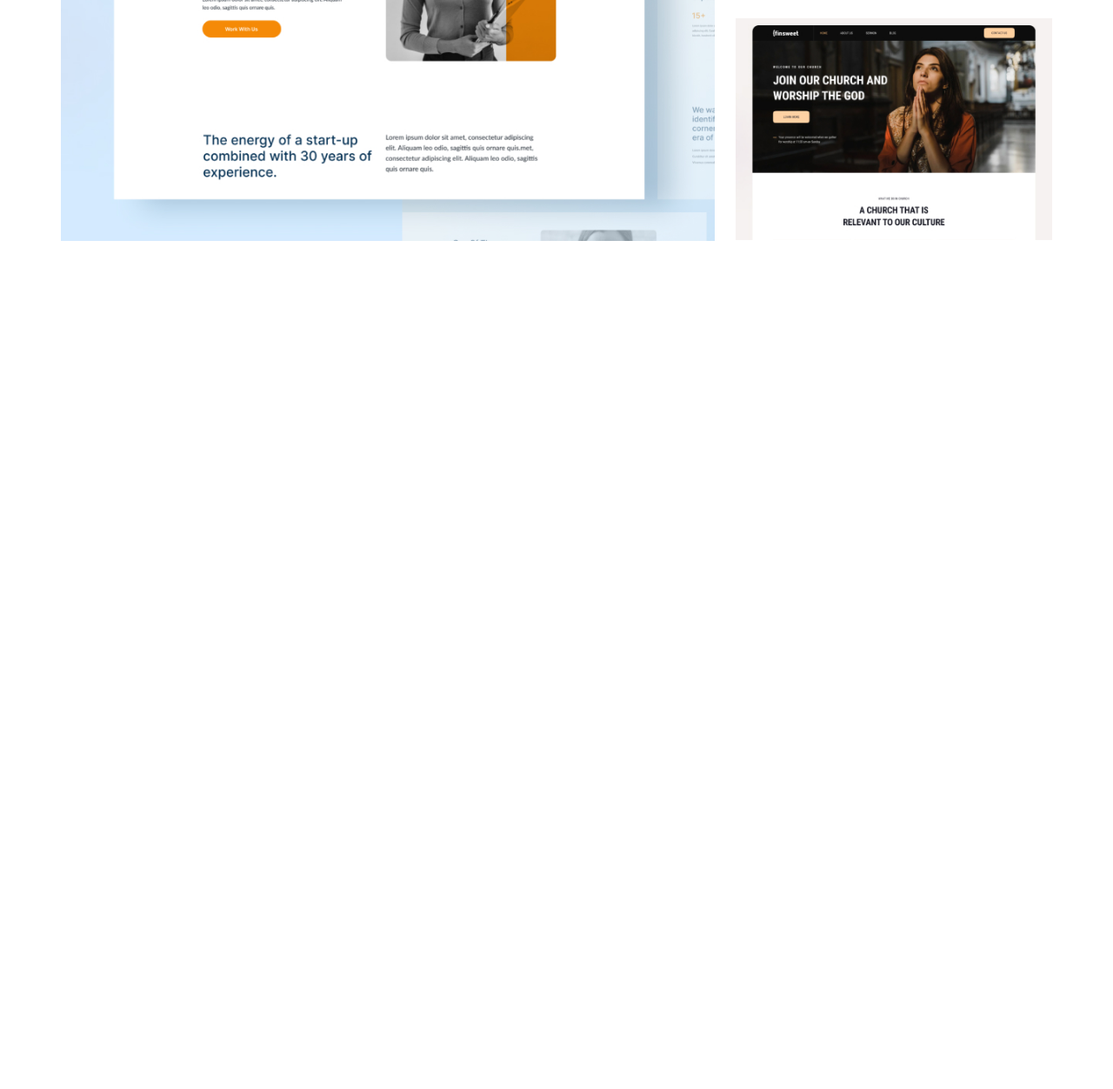
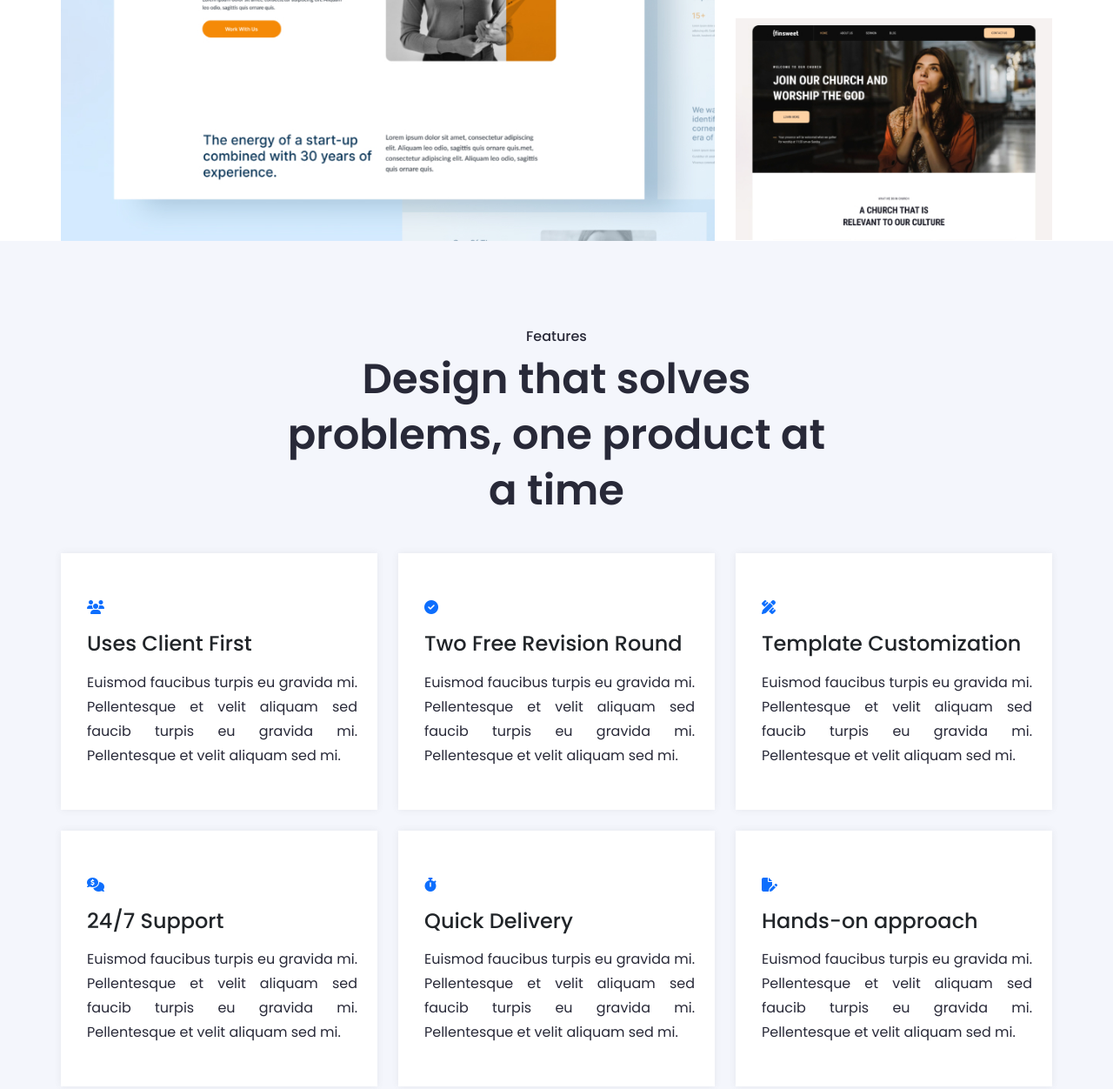
Before and after one commit to mdarafat2201/finsett, a plain HTML site: page index.html in a window 1280 px wide. Shown: the part 1629-2881 px from the top of the page at 87% size. Before the commit the page ends 1906 px from the top, so only its background shows below. Drawn offline with Linux system fonts and the light colour scheme.

Commit message:
Features part

```diff
--- a/css/style.css
+++ b/css/style.css
@@ -220,3 +220,49 @@ li {
   line-height: 28px;
 }
 /* ============= project part css end =========== */
+/* =============  Features part css start =========== */
+#Features_part {
+  padding: 100px 0;
+  background-color: var(--sectoin_banner_color);
+}
+#Features_part .headinag h6 {
+  color: var(--secondary_color, #282938);
+  font-family: var(--Poppins);
+  font-size: 16px;
+  font-weight: 500;
+}
+#Features_part .headinag h2 {
+  color: var(--secondary_color, #282938);
+  font-family: var(--Poppins);
+  font-size: 48px;
+  font-weight: 600;
+  line-height: 64px;
+}
+#Features_part .icon_box {
+  padding: 50px 23px 48px 30px;
+  background-color: var(--white_color);
+  box-shadow: 0px 0px 8px 0px rgba(94, 86, 86, 0.09);
+  -webkit-box-shadow: 0px 0px 8px 0px rgba(94, 86, 86, 0.09);
+  -moz-box-shadow: 0px 0px 8px 0px rgba(94, 86, 86, 0.09);
+  transition: all linear 0.3s;
+}
+#Features_part .icon_box:hover {
+  box-shadow: 0px 1px 15px 0px rgba(38, 36, 36, 0.29);
+  -webkit-box-shadow: 0px 1px 15px 0px rgba(38, 36, 36, 0.29);
+  -moz-box-shadow: 0px 1px 15px 0px rgba(38, 36, 36, 0.29);
+}
+#Features_part .icon_box h3 {
+  color: var(--Poppins, #282938);
+  font-family: var(--Poppins);
+  font-size: 24px;
+  font-weight: 500;
+}
+#Features_part .icon_box p {
+  color: var(--secondary_color, #282938);
+  font-family: var(--Poppins);
+  font-size: 16px;
+  font-weight: 400;
+  line-height: 28px;
+  text-align: justify;
+}
+/* ============= Features part css end =========== */
--- a/index.html
+++ b/index.html
@@ -268,6 +268,104 @@
     </section>
 
     <!-- =========== project part html end ========= -->
+    <!-- =========== Features part html start ========= -->
+    <div id="Features_part">
+      <div class="container p-0">
+        <div class="headinag text-lg-center">
+          <h6 class="mb-lg-2">Features</h6>
+          <h2>
+            Design that solves <br />problems, one product at <br />
+            a time
+          </h2>
+        </div>
+        <div class="row g-4 mt-lg-3">
+          <div class="col-lg-4">
+            <div class="icon_box">
+              <a href="">
+                <i class="fa-solid fa-users"></i>
+              </a>
+              <h3 class="mt-lg-3">Uses Client First</h3>
+              <p class="mt-lg-3">
+                Euismod faucibus turpis eu gravida mi. Pellentesque et velit
+                aliquam sed faucib turpis eu gravida mi. Pellentesque et velit
+                aliquam sed mi.
+              </p>
+            </div>
+          </div>
+          <div class="col-lg-4">
+            <div class="icon_box">
+              <a href="">
+                <i class="fa-solid fa-circle-check"></i>
+              </a>
+              <h3 class="mt-lg-3">Two Free Revision Round</h3>
+              <p class="mt-lg-3">
+                Euismod faucibus turpis eu gravida mi. Pellentesque et velit
+                aliquam sed faucib turpis eu gravida mi. Pellentesque et velit
+                aliquam sed mi.
+              </p>
+            </div>
+          </div>
+          <div class="col-lg-4">
+            <div class="icon_box">
+              <a href="">
+                <i class="fa-solid fa-pen-ruler"></i>
+              </a>
+              <h3 class="mt-lg-3">Template Customization</h3>
+              <p class="mt-lg-3">
+                Euismod faucibus turpis eu gravida mi. Pellentesque et velit
+                aliquam sed faucib turpis eu gravida mi. Pellentesque et velit
+                aliquam sed mi.
+              </p>
+            </div>
+          </div>
+          <div class="col-lg-4">
+            <div class="icon_box">
+              <a href="">
+                <i class="fa-solid fa-comments-dollar"></i>
+              </a>
+              <h3 class="mt-lg-3">24/7 Support</h3>
+              <p class="mt-lg-3">
+                Euismod faucibus turpis eu gravida mi. Pellentesque et velit
+                aliquam sed faucib turpis eu gravida mi. Pellentesque et velit
+                aliquam sed mi.
+              </p>
+            </div>
+          </div>
+          <div class="col-lg-4">
+            <div class="icon_box">
+              <a href="">
+                <i class="fa-solid fa-stopwatch"></i>
+              </a>
+              <h3 class="mt-lg-3">Quick Delivery</h3>
+              <p class="mt-lg-3">
+                Euismod faucibus turpis eu gravida mi. Pellentesque et velit
+                aliquam sed faucib turpis eu gravida mi. Pellentesque et velit
+                aliquam sed mi.
+              </p>
+            </div>
+          </div>
+          <div class="col-lg-4">
+            <div class="icon_box">
+              <a href="">
+                <i class="fa-solid fa-file-pen"></i>
+              </a>
+              <h3 class="mt-lg-3">Hands-on approach</h3>
+              <p class="mt-lg-3">
+                Euismod faucibus turpis eu gravida mi. Pellentesque et velit
+                aliquam sed faucib turpis eu gravida mi. Pellentesque et velit
+                aliquam sed mi.
+              </p>
+            </div>
+          </div>
+        </div>
+      </div>
+    </div>
+    <!-- =========== Features part html end ========= -->
+    <!-- =========== client part html start ========= -->
+    <div id="client_part">
+      <div class="container"></div>
+    </div>
+    <!-- =========== client part html end ========= -->
 
     <script src="./js/bootstrap.min.js"></script>
     <script src="./js/fontawesome.min.js"></script>
```
